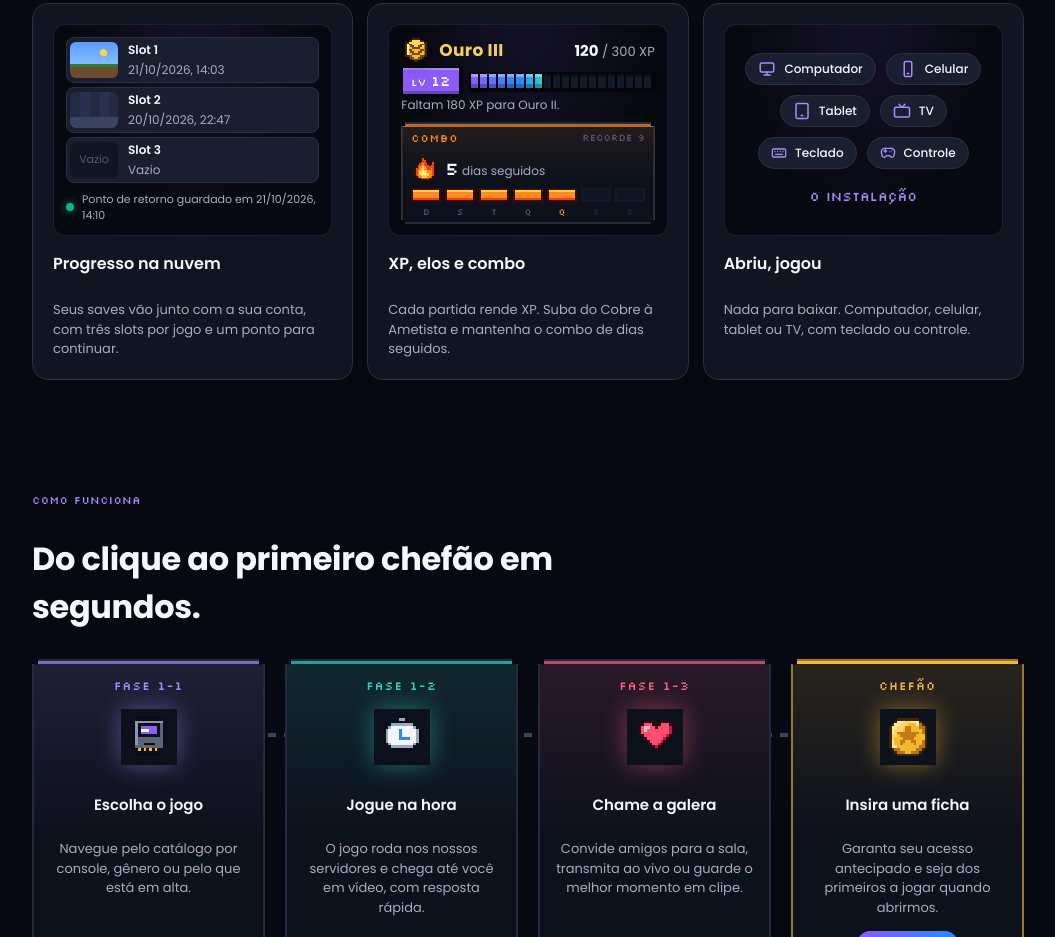
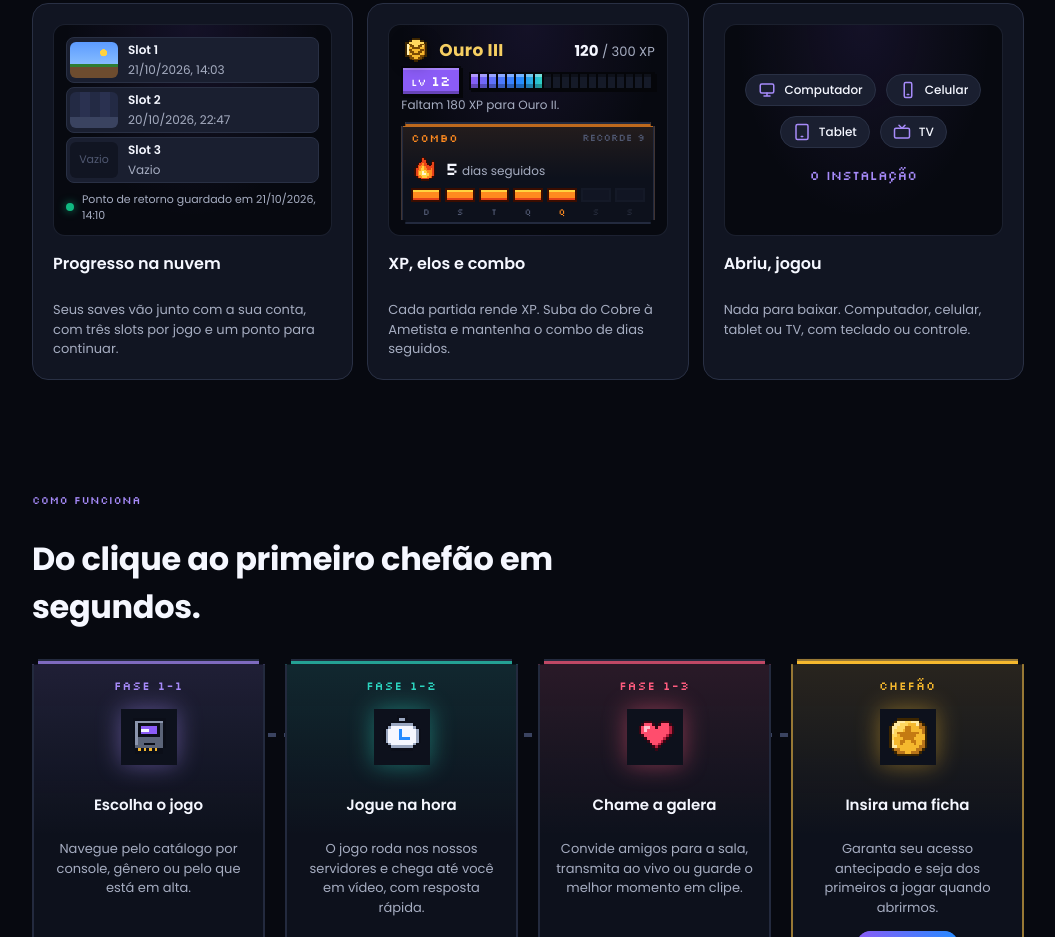
Before and after one commit to id0ubl3g/cloudly-game-landing-page, a plain HTML site: page index.html in a window 1280 px wide. Shown: the part 1430-2367 px from the top of the page, without its empty margins (112-1167 px from the left). Drawn offline with Linux system fonts and the light colour scheme.

Commit message:
style: list only the devices on the play anywhere card

```diff
--- a/index.html
+++ b/index.html
@@ -336,8 +336,6 @@
               <span class="device-chip"><svg viewBox="0 0 24 24" width="18" height="18" fill="none" stroke="currentColor" stroke-width="2" stroke-linecap="round" aria-hidden="true"><rect x="7" y="2" width="10" height="20" rx="2" /><path d="M11 18h2" /></svg>Celular</span>
               <span class="device-chip"><svg viewBox="0 0 24 24" width="18" height="18" fill="none" stroke="currentColor" stroke-width="2" stroke-linecap="round" aria-hidden="true"><rect x="4" y="2" width="16" height="20" rx="2" /><path d="M11 18h2" /></svg>Tablet</span>
               <span class="device-chip"><svg viewBox="0 0 24 24" width="18" height="18" fill="none" stroke="currentColor" stroke-width="2" stroke-linecap="round" stroke-linejoin="round" aria-hidden="true"><rect x="2" y="7" width="20" height="13" rx="2" /><path d="M8 3l4 4 4-4" /></svg>TV</span>
-              <span class="device-chip"><svg viewBox="0 0 24 24" width="16" height="16" fill="none" stroke="currentColor" stroke-width="2" stroke-linecap="round" aria-hidden="true"><rect x="2" y="6" width="20" height="12" rx="2" /><path d="M6 10h.01M10 10h.01M14 10h.01M18 10h.01M7 14h10" /></svg>Teclado</span>
-              <span class="device-chip"><svg viewBox="0 0 24 24" width="16" height="16" fill="none" stroke="currentColor" stroke-width="2" stroke-linecap="round" aria-hidden="true"><path d="M6 9h4M8 7v4M15 10h.01M18 8h.01" /><path d="M7 5h10a5 5 0 0 1 4.9 6l-1 5a3 3 0 0 1-5.2 1.3L14 16h-4l-1.7 1.3A3 3 0 0 1 3.1 16l-1-5A5 5 0 0 1 7 5z" /></svg>Controle</span>
               <span class="no-install">0 instalação</span>
             </div>
             <h3>Abriu, jogou</h3>
```
